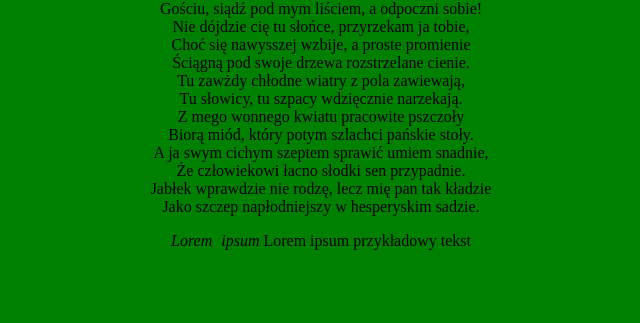
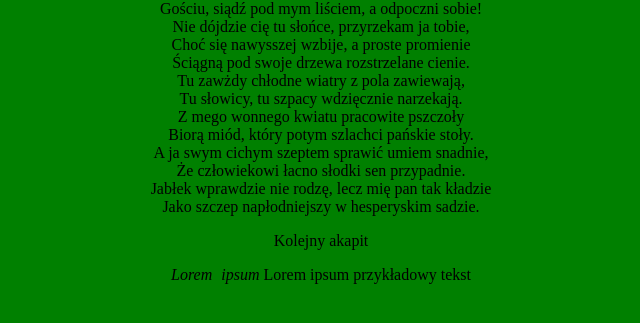
Before and after one commit to wilgakuba/nauka-gita, a plain HTML site: page index.html in a window 1280 px wide. Shown: the part 127-450 px from the top of the page, without its empty margins (319-959 px from the left). Drawn offline with Linux system fonts and the light colour scheme.

Commit message:
Update index.html

```diff
--- a/index.html
+++ b/index.html
@@ -24,7 +24,8 @@
             Że człowiekowi łacno słodki sen przypadnie.<br>
             Jabłek wprawdzie nie rodzę, lecz mię pan tak kładzie<br>
             Jako szczep napłodniejszy w hesperyskim sadzie.</p>
+            <p> Kolejny akapit</p>
         </article>
-        <footer><span>Lorem ipsum</span> Lorem ipsum przykładowy tekst</footer>
+        <footer><span>Lorem ipsum</span> Lorem ipsum przykładowy tekst </footer>
     </body>
 </html>
```
